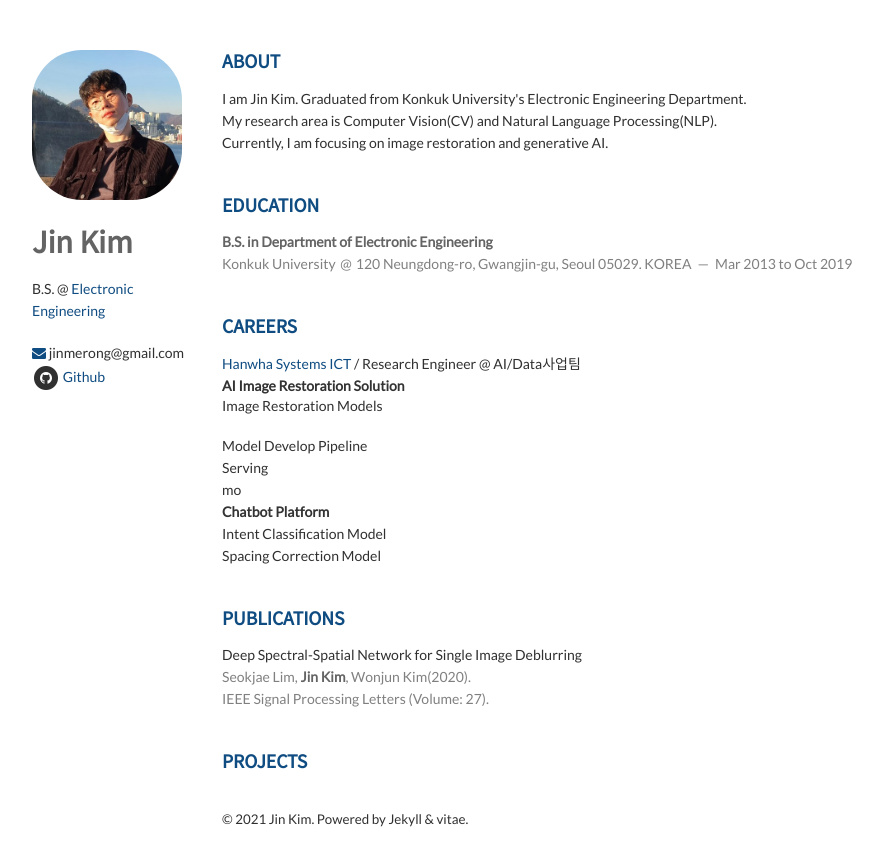
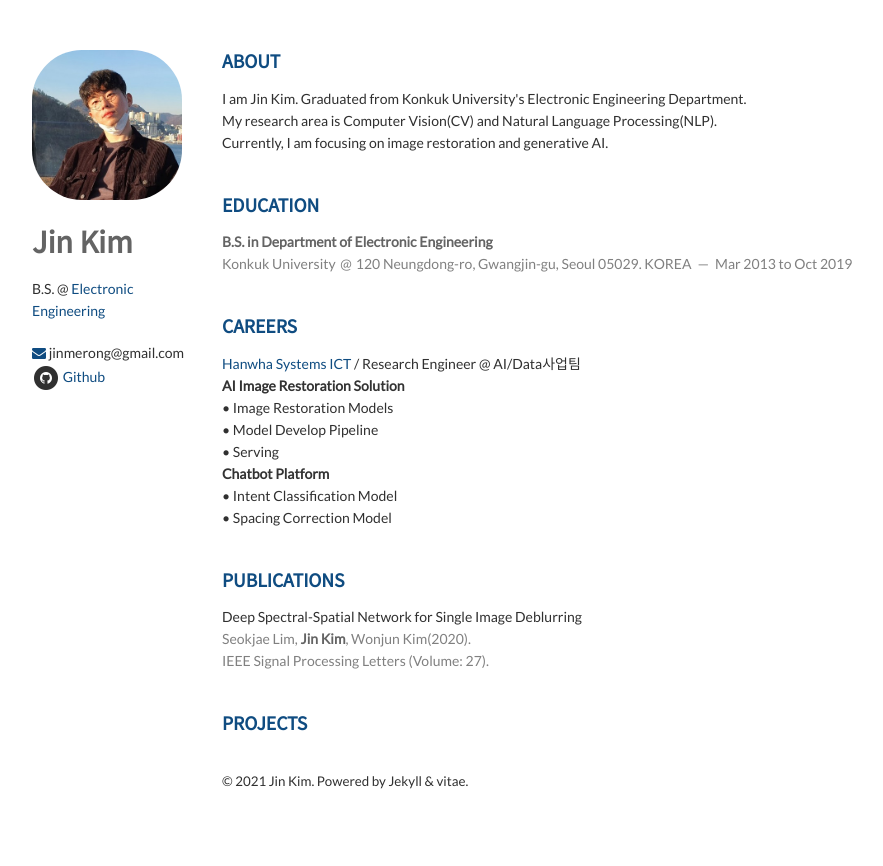
Before and after one commit to K-I-M-J-I-N/K-I-M-J-I-N.github.io, a Jekyll site: the page built from index.html, in a window 1280 px wide. Shown: the top 866 px of the page, without its empty margins (138-1021 px from the left). Built offline with Jekyll 4.4.1, drawn with Linux system fonts in a browser that asks for light colours; nearby versions of some CDN libraries; the list of posts is cut into pages by our own code.

Commit message:
Update careers.html

```diff
--- a/_includes/careers.html
+++ b/_includes/careers.html
@@ -6,15 +6,12 @@
             <a href="https://www.hanwhasystems.com/kr/index.do">Hanwha Systems ICT</a> / Research Engineer @ AI/Data사업팀<br/>
         </header>
         <p><strong>AI Image Restoration Solution</strong></p>
-        <ul>
-        <li>Image Restoration Models</li>
-        </ul>
-        <p>Model Develop Pipeline</p>
-        <p>Serving</p>
-        <p>mo</p>
+        <p>&bull; Image Restoration Models</p>
+        <p>&bull; Model Develop Pipeline</p>
+        <p>&bull; Serving</p>
         <p><strong>Chatbot Platform</strong></p>
-        <p>Intent Classification Model</p>
-        <p>Spacing Correction Model</p>
+        <p>&bull; Intent Classification Model</p>
+        <p>&bull; Spacing Correction Model</p>
 
     </article>
 
```
